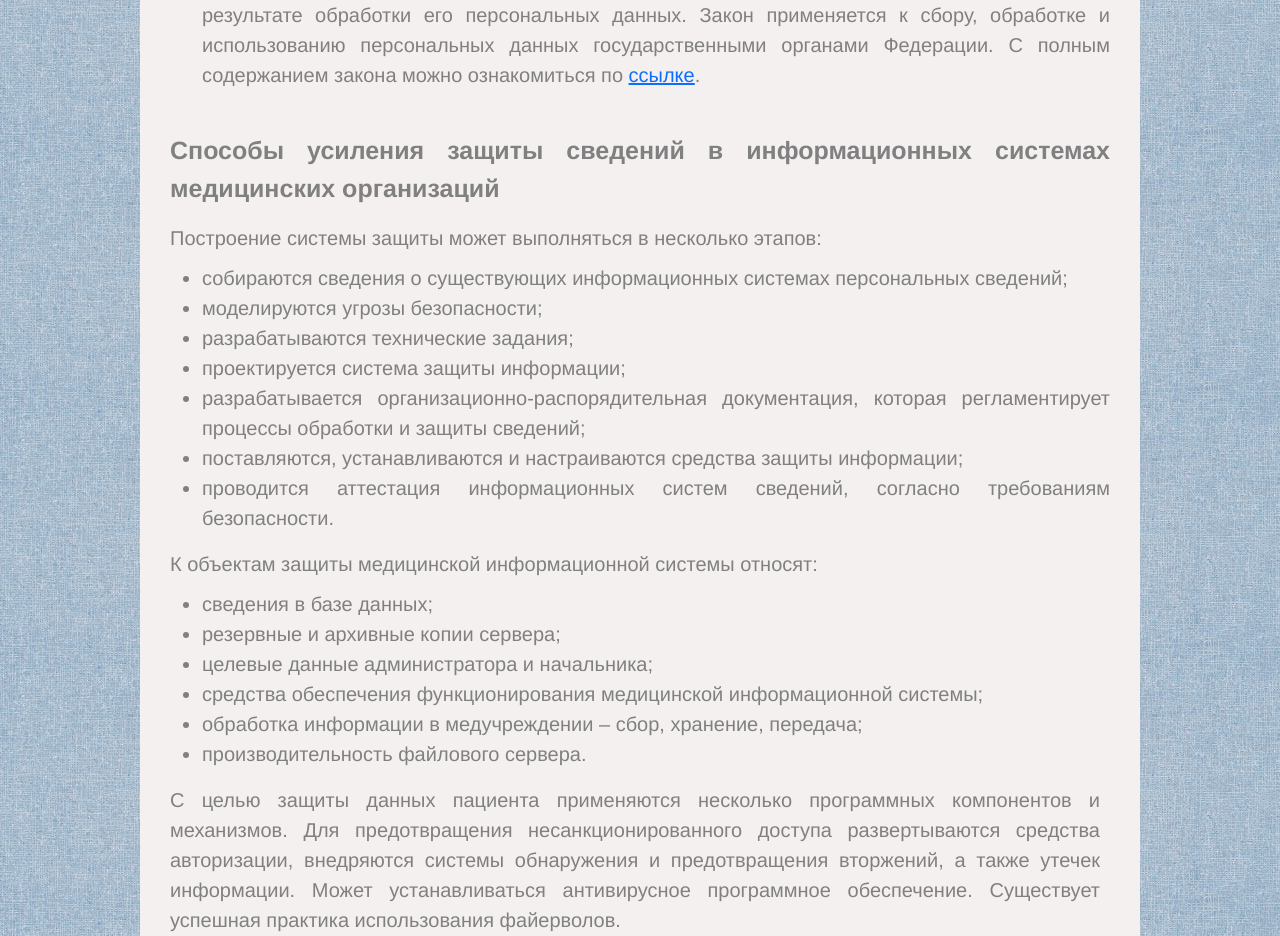
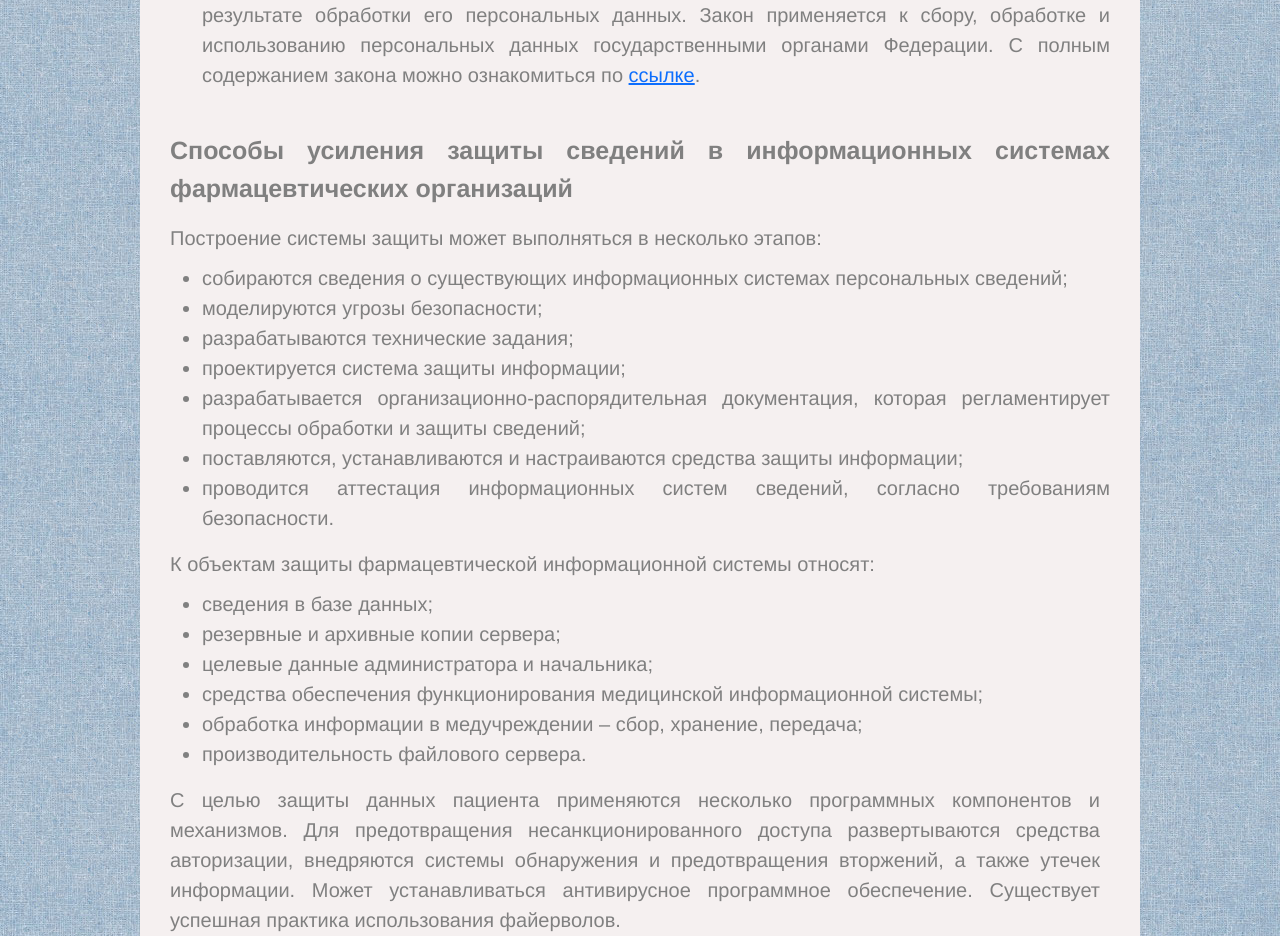
Before and after one commit to GalanovGerman/InfoSecurity, a plain HTML site: page index.html in a window 1280 px wide. Shown: the part 3180-4116 px from the top of the page. Drawn offline with nearby package versions, Linux system fonts and the light colour scheme.

Commit message:
Update index.html

```diff
--- a/index.html
+++ b/index.html
@@ -126,7 +126,7 @@
         </ol>
         <p class = "top_indent"></p>
         <div class = "text_header">
-            <b>Способы усиления защиты сведений в информационных системах медицинских организаций</b>
+            <b>Способы усиления защиты сведений в информационных системах фармацевтических организаций</b>
         </div>
         <p class = "bottom_indent"></p>
         <div class = "text_full_width">
@@ -157,7 +157,7 @@
         </ul>
         <p class = "small_indent"></p>
         <div class = "text_full_width">
-            К объектам защиты медицинской информационной системы относят:
+            К объектам защиты фармацевтической информационной системы относят:
         </div>
         <ul class = "text_list">
             <li>
```
